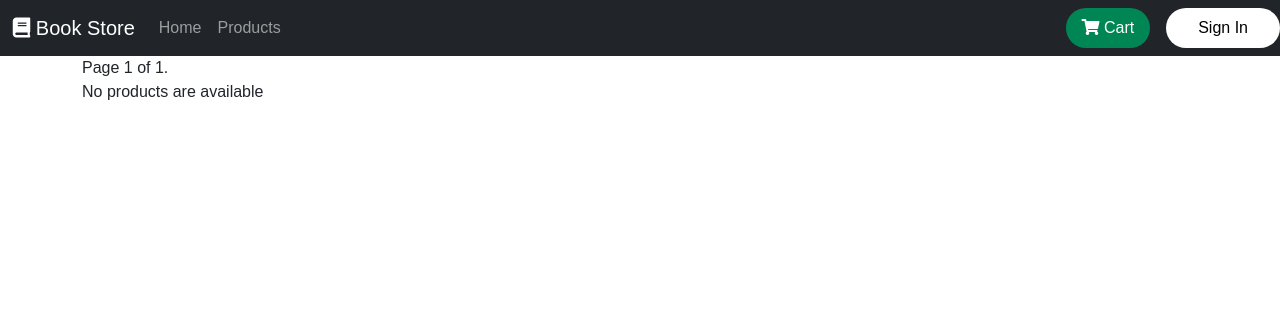
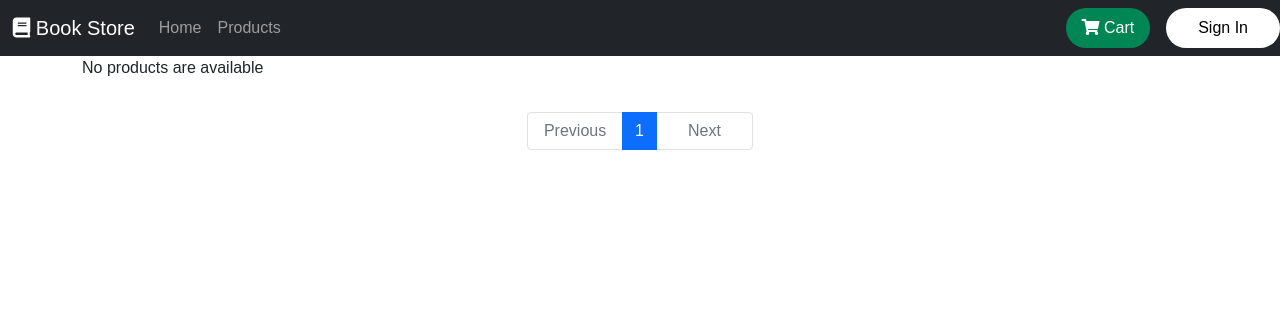
Before and after one commit to artyom-mankevich/book-store, a Django app: page /products/ in a window 1280 px wide. Shown: the top 316 px of the page. Run offline with Django 3.2, Linux system fonts and the light colour scheme; data that the repository does not hold is empty; parts of the project's set-up code (start-up, migrations or seed data) failed here and were passed over; some libraries are stand-ins or nearby versions.

Commit message:
Changed pagination layout & styling in all products view

```diff
--- a/products/static/products/css/products.css
+++ b/products/static/products/css/products.css
@@ -83,3 +83,13 @@
     margin-bottom: .5rem;
     margin-top: .5rem;
 }
+
+.pagination {
+    margin-top: 1rem;
+    margin-bottom: 1rem;
+}
+
+.textLink {
+    width: 6rem;
+    text-align: center;
+}
--- a/products/templates/products/all_products.html
+++ b/products/templates/products/all_products.html
@@ -13,21 +13,6 @@
 <body>
 {% block content %}
     <div class="container">
-        <div class="pagination">
-            <span class="step-links">
-                {% if page_obj.has_previous %}
-                    <a href="?page=1">&laquo; first</a>
-                    <a href="?page={{ page_obj.previous_page_number }}">previous</a>
-                {% endif %}
-                <span class="current">
-                    Page {{ page_obj.number }} of {{ page_obj.paginator.num_pages }}.
-                </span>
-                {% if page_obj.has_next %}
-                    <a href="?page={{ page_obj.next_page_number }}">next</a>
-                    <a href="?page={{ page_obj.paginator.num_pages }}">last &raquo;</a>
-                {% endif %}
-            </span>
-        </div>
         <div class="row" id="productsRow">
             {% if products %}
                 {% for p in page_obj %}
@@ -46,11 +31,47 @@
                             {% endif %}
                         </div>
                     </div>
+                {% empty %}
+                    <h1>Sorry, no books are available</h1>
                 {% endfor %}
             {% else %}
                 <p>No products are available</p>
             {% endif %}
         </div>
+        <ul class="pagination justify-content-center">
+            {% if page_obj.has_previous %}
+                <li class="page-item textLink">
+                    <a class="page-link" href="?page={{ page_obj.previous_page_number }}">Previous</a>
+                </li>
+            {% else %}
+                <li class="page-item disabled textLink">
+                    <span class="page-link">Previous</span>
+                </li>
+            {% endif %}
+            {% for i in paginator.page_range %}
+                {% if i == page_obj.number %}
+                    <li class="page-item active">
+                        <span class="page-link">
+                            {{ i }}
+                            <span class="sr-only">(current)</span>
+                        </span>
+                    </li>
+                {% else %}
+                    <li class="page-item">
+                        <a class="page-link" href="?page={{ i }}">{{ i }}</a>
+                    </li>
+                {% endif %}
+            {% endfor %}
+            {% if page_obj.has_next %}
+                <li class="page-item textLink">
+                    <a class="page-link" href="?page={{ page_obj.next_page_number }}">Next</a>
+                </li>
+            {% else %}
+                <li class="page-item disabled textLink">
+                    <span class="page-link">Next</span>
+                </li>
+            {% endif %}
+        </ul>
     </div>
 {% endblock %}
 </body>
```
